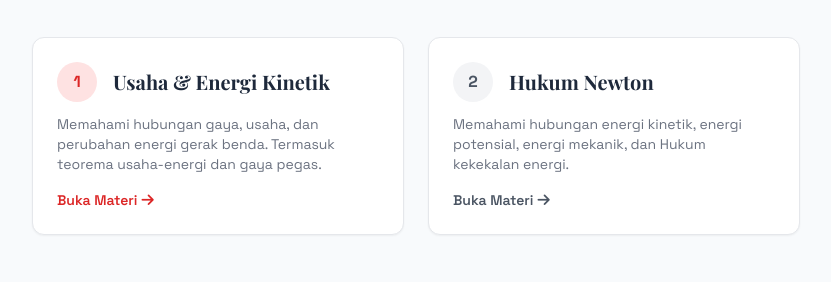
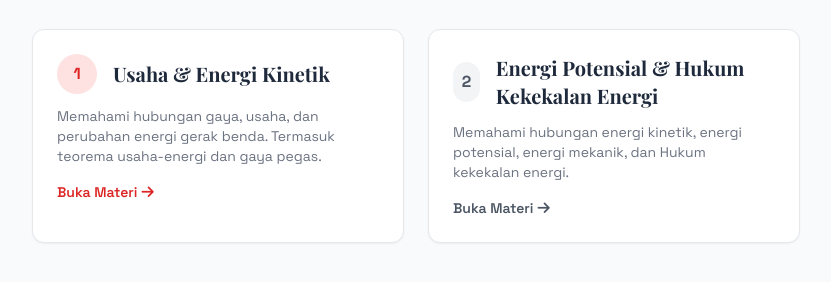
Before and after one commit to fidelisgigih/fisika-dasar-atmi, a plain HTML site: page index.html in a window 1280 px wide. Shown: the part 382-664 px from the top of the page, without its empty margins (224-1055 px from the left). Drawn offline with nearby package versions, Linux system fonts and the light colour scheme.

Commit message:
Update index.html

```diff
--- a/index.html
+++ b/index.html
@@ -36,7 +36,7 @@
         <a href="energi-potensial-dan-hukum-kekekalan-energi/" class="block p-6 bg-white rounded-xl border border-gray-200 shadow-sm hover:shadow-md hover:border-gray-400 transition-all group">
             <div class="flex items-center gap-4 mb-3">
                 <div class="w-10 h-10 rounded-full bg-gray-100 text-gray-600 flex items-center justify-center font-bold">2</div>
-                <h2 class="text-xl font-bold group-hover:text-gray-600 transition-colors">Hukum Newton</h2>
+                <h2 class="text-xl font-bold group-hover:text-gray-600 transition-colors">Energi Potensial & Hukum Kekekalan Energi</h2>
             </div>
             <p class="text-sm text-gray-500">Memahami hubungan energi kinetik, energi potensial, energi mekanik, dan Hukum kekekalan energi.</p>
             <div class="mt-4 text-sm font-semibold text-gray-600 flex items-center gap-1">Buka Materi <i class="fa-solid fa-arrow-right"></i></div>
```
